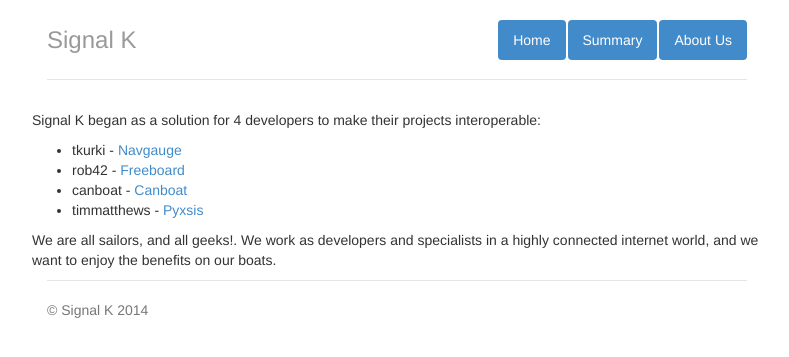
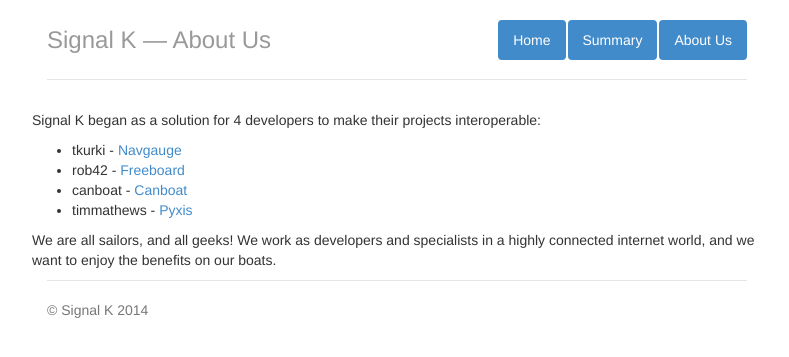
Before and after one commit to SignalK/signalk.github.io, a Jekyll site: the page built from about.html, in a window 1280 px wide. Shown: the top 357 px of the page, without its empty margins (243-1032 px from the left). Built offline with Jekyll 4.4.1, drawn with Linux system fonts in a browser that asks for light colours; Markdown is read by kramdown in place of the engine named in the settings.

Commit message:
Fixed up page titles

```diff
--- a/_layouts/default.html
+++ b/_layouts/default.html
@@ -7,7 +7,7 @@
     <meta name="description" content="">
     <meta name="author" content="">
     <link rel="shortcut icon" href="assets/ico/favicon.ico">
-    <title>Signal K</title>
+    <title>Signal K &raquo; {{ page.title }}</title>
     <!-- Bootstrap core CSS -->
     <link href="/css/bootstrap.min.css" rel="stylesheet">
     <!-- Custom styles for this template -->
@@ -26,7 +26,7 @@
           <li class="active"><a href="/summary.html">Summary</a></li>
           <li class="active"><a href="/about.html">About Us</a></li>
         </ul>
-        <h3 class="text-muted">Signal K</h3>
+        <h3 class="text-muted">Signal K &mdash; {{ page.title }}</h3>
       </div>
       {{ content }}
       <div class="footer">
--- a/about.html
+++ b/about.html
@@ -1,15 +1,15 @@
 ---
-title: Signal K - About Us
+title: About Us
 layout: default
 ---
 
 <div class="row">
 <p>Signal K began as a solution for 4 developers to make their projects interoperable:</p>
 <ul>
-	<li> tkurki - <a href="https://github.com/tkurki/navgauge">Navgauge</a></li>
-	<li> rob42 - <a href="https://github.com/rob42">Freeboard</a> </li>
-	<li> canboat - <a href="https://github.com/canboat/canboat">Canboat</a></li>
-	<li> timmatthews - <a href="https://github.com/timmathews/pyxis-design-documents">Pyxsis</a></li>
+  <li> tkurki - <a href="https://github.com/tkurki/navgauge">Navgauge</a></li>
+  <li> rob42 - <a href="https://github.com/rob42">Freeboard</a> </li>
+  <li> canboat - <a href="https://github.com/canboat/canboat">Canboat</a></li>
+  <li> timmathews - <a href="https://github.com/timmathews/pyxis-design-documents">Pyxis</a></li>
 </ul>
-<p>We are all sailors, and all geeks!. We work as developers and specialists in a highly connected internet world, and we want to enjoy the benefits on our boats.
+<p>We are all sailors, and all geeks! We work as developers and specialists in a highly connected internet world, and we want to enjoy the benefits on our boats.
 </div>
--- a/index.html
+++ b/index.html
@@ -1,5 +1,5 @@
 ---
-title: Signal K
+title: Welcome
 layout: default
 ---
 <div class="jumbotron">
```
